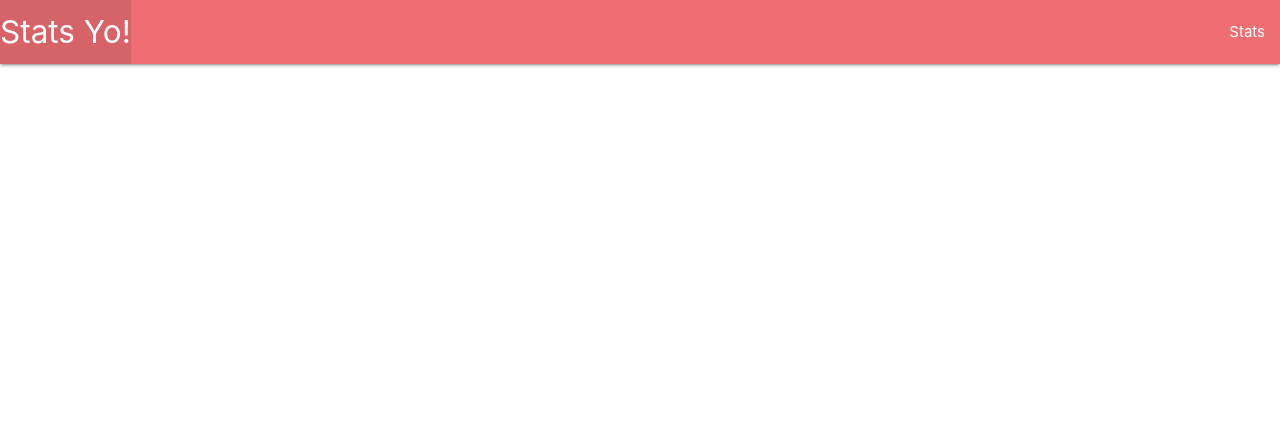
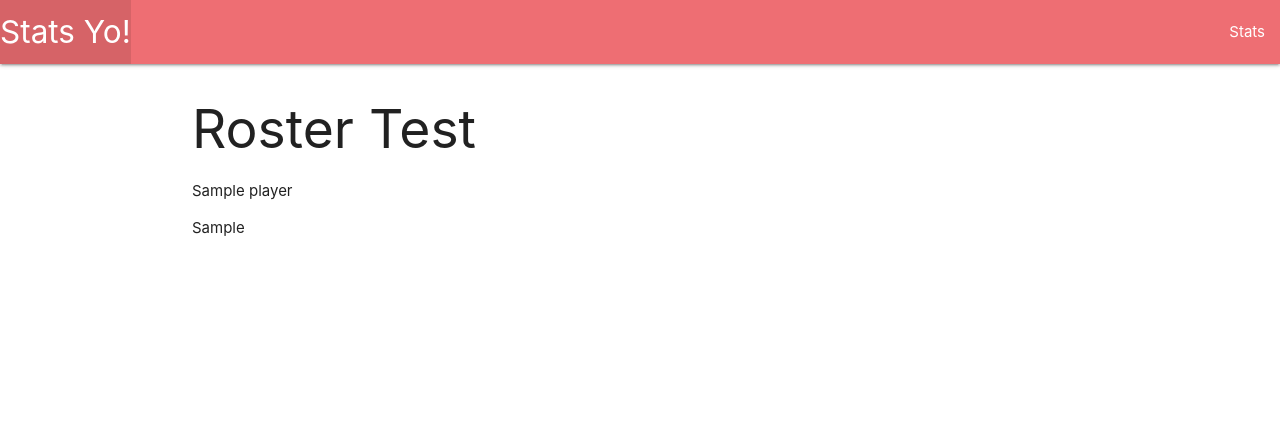
Before and after one commit to jcos201/statsyo, a Django app: template main_app/templates/teams/detail.html in a window 1280 px wide. Shown: the top 435 px of the page. Run offline with Django 3.2, Linux system fonts and the light colour scheme; the template is opened without the code that fills it: most values are stand-ins (such as "Sample title", 1, 10 or a date in 2020).

Commit message:
adds team page

```diff
--- a/main_app/templates/teams/detail.html
+++ b/main_app/templates/teams/detail.html
@@ -8,4 +8,10 @@
 <!-- IF LOGGED IN USER CAN ADD PLAYER TO FAVORITES LIST -->
     <!-- IF LOGGED IN USER CAN CLICK ON PLAYER AND GO TO PLAYERS PAGE -->
     <!-- IF NOT LOGGED IN REDIRECT LOGIN PAGE -->
+
+    <h2>Roster Test</h2>
+{% for player in players %}
+<p>{{ player.name_display_first_last }}</p>
+<p>{{ player.position_txt }}</p>
+{% endfor %}
 {% endblock %}
--- a/main_app/urls.py
+++ b/main_app/urls.py
@@ -5,4 +5,5 @@ urlpatterns = [
     path('', views.home, name='home'),
     path('teams/', views.teams, name='teams'),
     path('stats/', views.stats, name='stats'),
+    path('roster/<int:team_id>/', views.roster, name='roster')
 ]
```
Also changed, not shown: main_app/views.py (+20 -7 lines), main_app/static/images/ATL.png (renamed from main_app/static/images/braves.png), main_app/static/images/HOU.jpg (renamed from main_app/static/images/astros.jpg), main_app/static/images/LAA.png (renamed from main_app/static/images/angels.png), main_app/static/images/OAK.png (renamed from main_app/static/images/athletics.png), main_app/static/images/TOR.png (renamed from main_app/static/images/bluejays.png).
